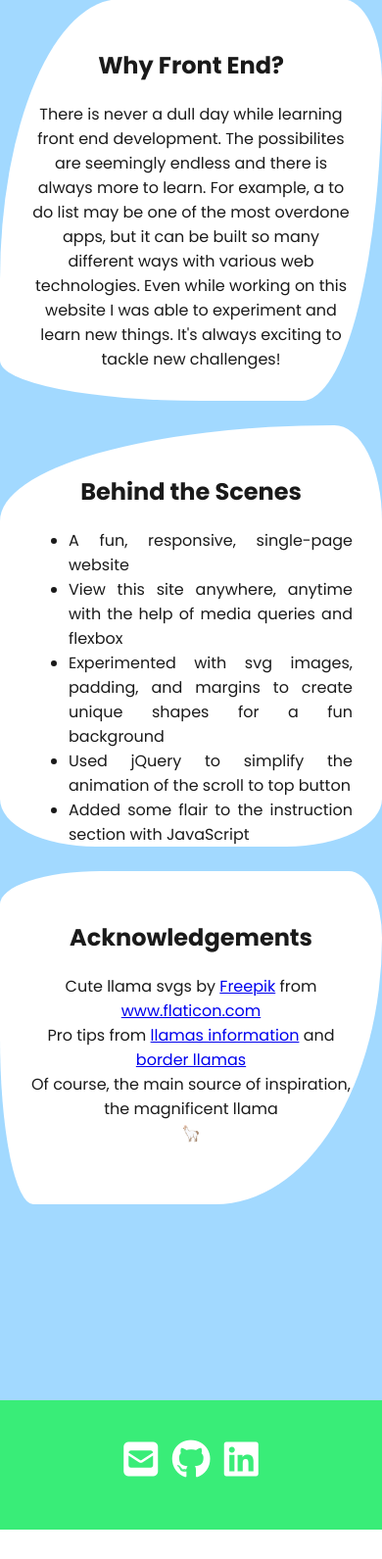
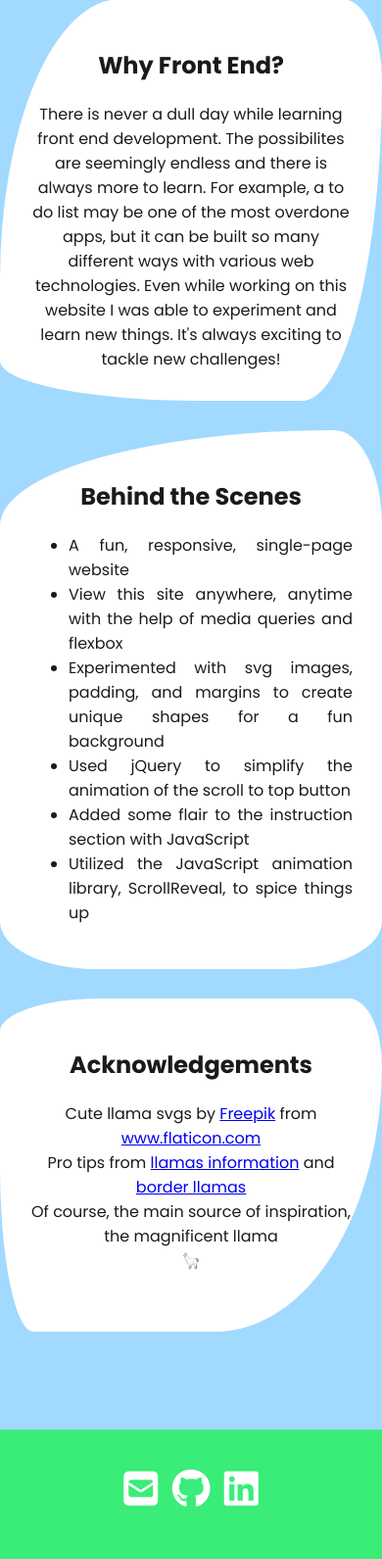
Before and after one commit to kimela1/llama-trainer, a PHP site: page / in a window 390 px wide. Shown: the part 1863-3454 px from the top of the page at 98% size. Before the commit the page ends 3424 px from the top, so only its background shows below. Run offline with PHP 8.4, Linux system fonts and the light colour scheme; some libraries are stand-ins or nearby versions.

Commit message:
some finishing touches

```diff
--- a/css/main.css
+++ b/css/main.css
@@ -151,7 +151,7 @@ svg {
   margin-bottom: -50px;
   position: relative;
   background-color: #a2d9ff;
-  padding: 5px 0 200px;
+  padding: 5px 0 100px;
   display: flex;
   justify-content: space-around;
   flex-wrap: wrap;
@@ -171,7 +171,7 @@ svg {
 }
 .about-bts {
   width: 400px;
-  height: 350px;
+  height: 380px;
   padding: 30px;
   border-bottom-left-radius: 200px 100px;
   border-bottom-right-radius: 200px 100px;
@@ -203,7 +203,7 @@ svg {
     height: 350px;
   }
   .about-bts{
-    height: 370px;
+    height: 490px;
   }
   .about-credits {
     padding: 30p 50px 30px;
@@ -212,17 +212,17 @@ svg {
 }
 @media (max-width: 767px) {
   .about-grid {
-    padding: 80px 0 200px;
+    padding: 80px 0 100px;
   }
 }
 @media (max-width: 1024px) {
   .about-bts, .about-credits {
-    margin-top: 25px;
+    margin-top: 30px;
   }
 }
 @media (min-width: 1025px) and (max-width: 1500px) {
   .about-credits {
-    margin-top: 25px;
+    margin-top: 30px;
   }
 }
 
--- a/index.html
+++ b/index.html
@@ -109,6 +109,7 @@
           <li>Experimented with svg images, padding, and margins to create unique shapes for a fun background</li>
           <li>Used jQuery to simplify the animation of the scroll to top button</li>
           <li>Added some flair to the instruction section with JavaScript</li>
+          <li>Utilized the JavaScript animation library, ScrollReveal, to spice things up</li>
         </ul>
       </div>
       <div class="about-credits">
```
Also changed, not shown: README.md, js/script.js (line endings or trailing spaces).
